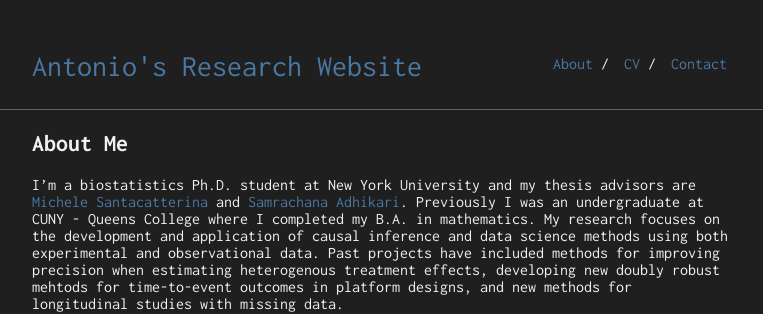
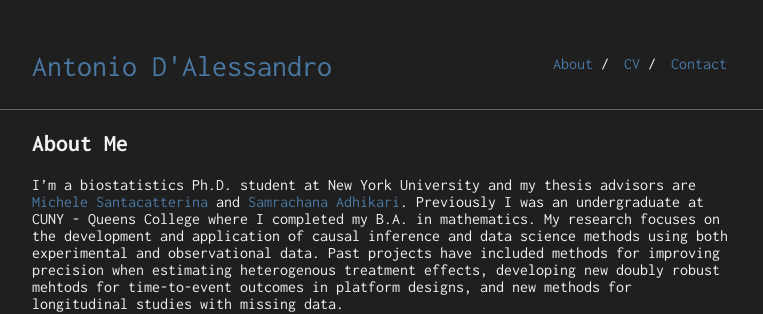
Before and after one commit to antoniod5836/antoniod5836.github.io, a Jekyll site: the page built from index.md, in a window 1280 px wide. Shown: the top 314 px of the page, without its empty margins (258-1021 px from the left). Built offline with Jekyll 4.4.1, drawn with Linux system fonts in a browser that asks for light colours; our own code applies the rules of GitHub Pages for plain Markdown files.

Commit message:
Update _config.yml

```diff
--- a/_config.yml
+++ b/_config.yml
@@ -1,4 +1,4 @@
-title: "Antonio's Research Website"
+title: "Antonio D'Alessandro"
 description: "Academic research on statistics, causal inference, and data science"
 url: "https://antoniod5836.github.io"
 baseurl: ""
```
